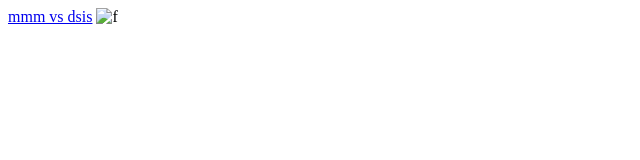
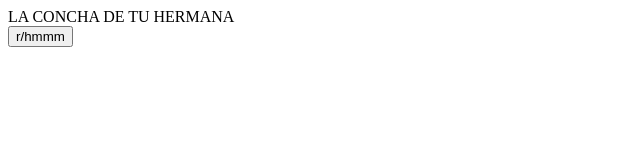
Before and after one commit to gomezdariogs/gomezdariogs.github.io, a plain HTML site: page index.html in a window 1280 px wide. Shown: the whole page, without its empty margins (0-640 px from the left). Drawn offline with Linux system fonts and the light colour scheme.

Commit message:
js script

```diff
--- a/index.html
+++ b/index.html
@@ -1,12 +1,26 @@
 <!DOCTYPE html>
 <html>
 <head>
-    <title>Page Title</title>
+    <title>Boludeando</title>
 </head>
 <body>
 
-<a href="https://www.w3schools.com">mmm vs dsis</a>
-<img src="/images/LetterF.png" alt="f" width="1200" height="1200">
+<div id="myDIV" style="size: 50px">
+    LA CONCHA DE TU HERMANA
+</div>
+
+<button onclick="myFunction()">r/hmmm</button>
+
+<script>
+    function myFunction() {
+        var x = document.getElementById("myDIV");
+        if (x.style.display === "none") {
+            x.style.display = "block";
+        } else {
+            x.style.display = "none";
+        }
+    }
+</script>
 
 
 </body>
```
Also changed, not shown: images/turd.png (added).
